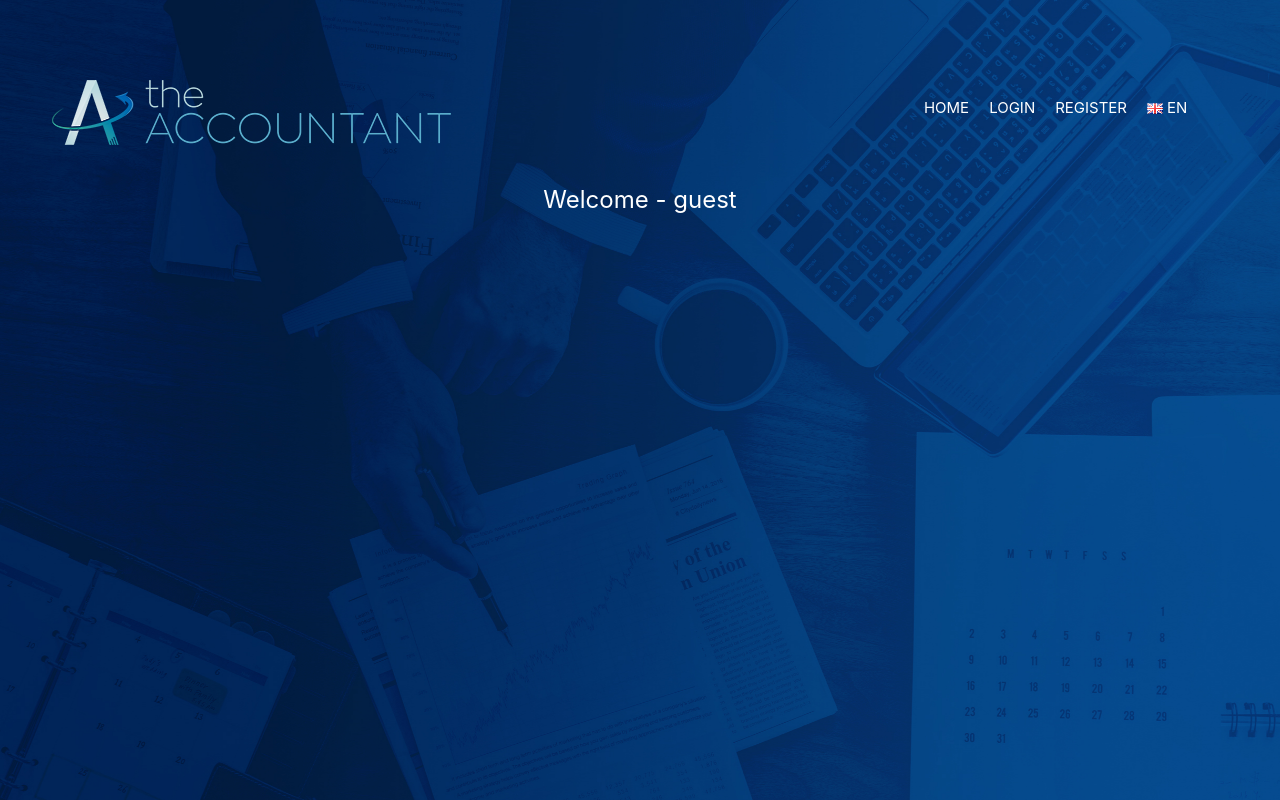
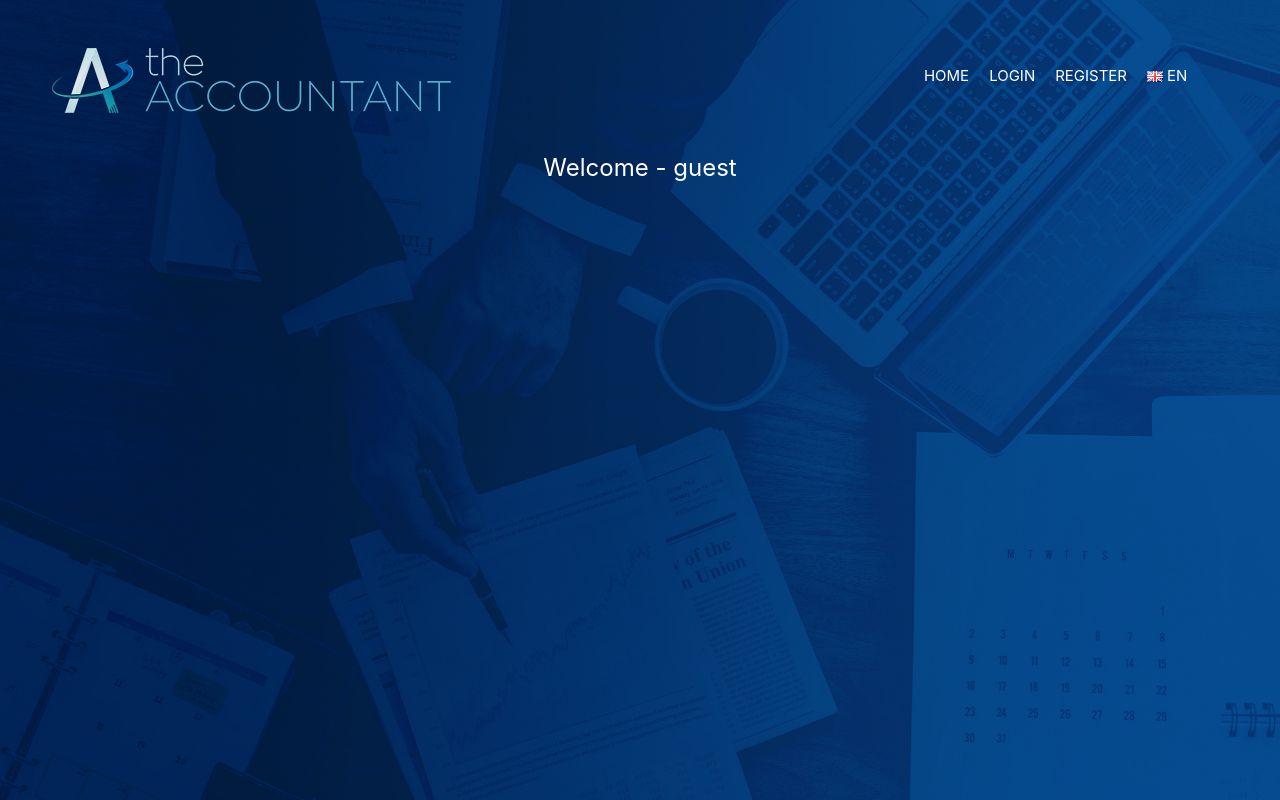
Before and after one commit to MiIos1988/Authentication_app, a React (Create React App) app in the folder frontend/: page / in a window 1280 px wide. Built offline with nearby package versions, Linux system fonts and the light colour scheme; no server answers.

Commit message:
Changed padding

```diff
--- a/frontend/src/components/HeaderHomePageComponent.jsx
+++ b/frontend/src/components/HeaderHomePageComponent.jsx
@@ -34,7 +34,7 @@
 
   return (
     <div className=" p-2 bg-[#032758] md:bg-inherit ">
-      <div className="container mx-auto pt-0 xl:pt-8">
+      <div className="container mx-auto pt-0 ">
         <nav className="mx-11 2xl:mx-48  md:flex justify-between items-center my-1.5 md:my-10 h-14 static md:relative ">
           <div className="flex h-full ">
             <Link to={"/"}>
```
